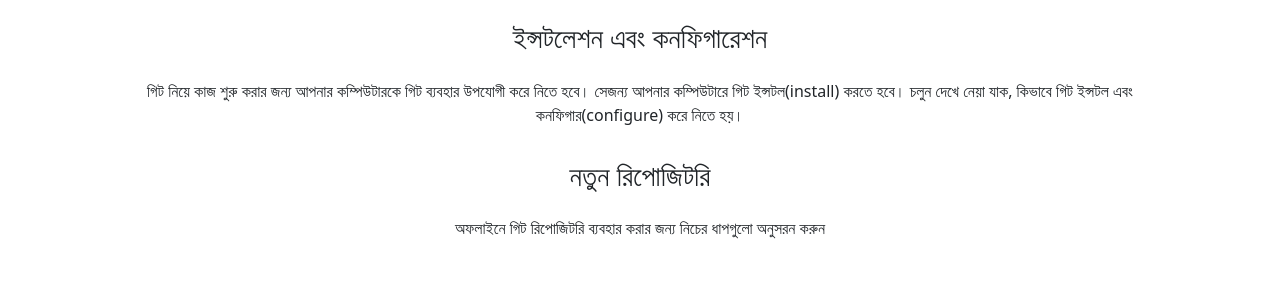
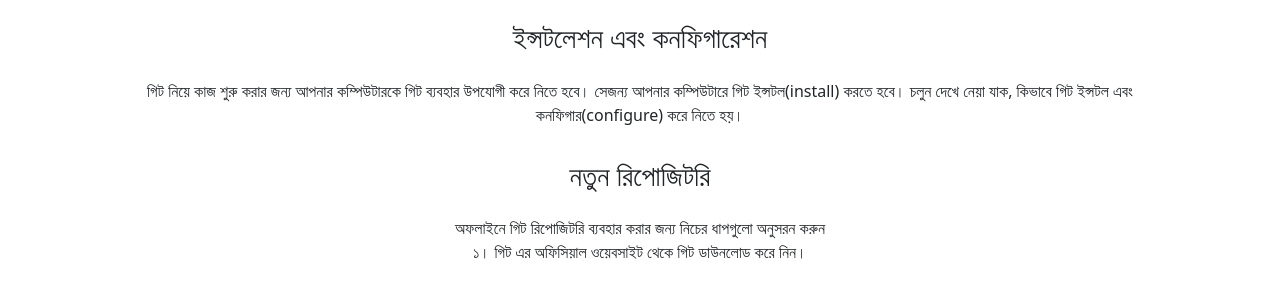
Before and after one commit to islamtanvirul15/GitBD, a plain HTML site: page index.html in a window 1280 px wide. Shown: the part 203-500 px from the top of the page. Drawn offline with nearby package versions, Linux system fonts and the light colour scheme.

Commit message:
Sample Commit Message

```diff
--- a/index.html
+++ b/index.html
@@ -43,7 +43,10 @@
 
 
               <h3 class="py-3">নতুন রিপোজিটরি</h3>
-                  <p>অফলাইনে গিট রিপোজিটরি ব্যবহার করার জন্য নিচের ধাপগুলো অনুসরন করুন</p>
+                  <p>অফলাইনে গিট রিপোজিটরি ব্যবহার করার জন্য নিচের ধাপগুলো অনুসরন করুন
+                    <br>
+                    ১। গিট এর অফিসিয়াল ওয়েবসাইট থেকে গিট ডাউনলোড করে নিন।
+                  </p>
               </div>
 
 
```
